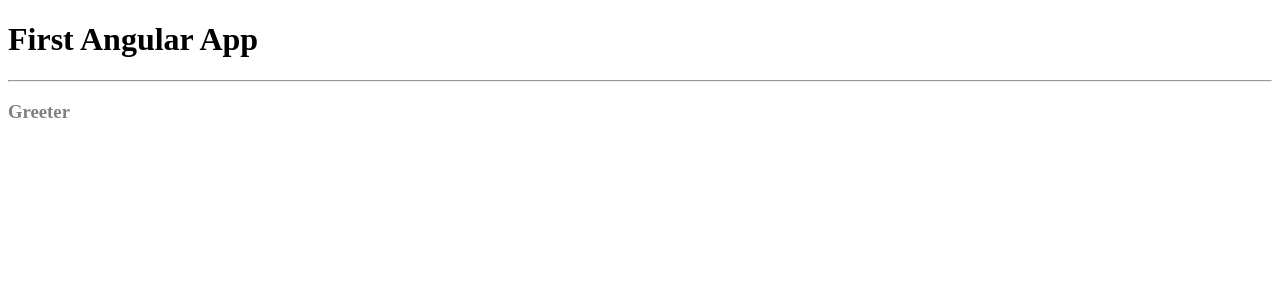
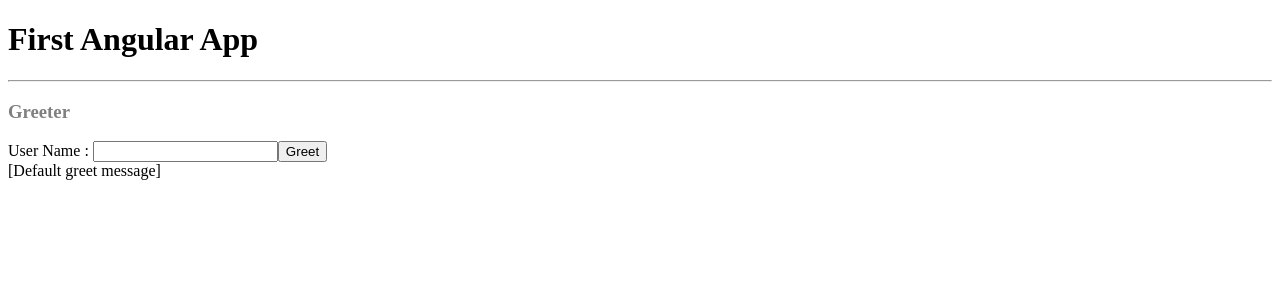
Before and after one commit to karthiklal/Shell-Angular-Jan-2022, an Angular app in the folder first-app/: page / in a window 1280 px wide. Shown: the top 300 px of the page. Built offline with nearby package versions, Linux system fonts and the light colour scheme.

Commit message:
responding to events

```diff
--- a/first-app/src/app/greeter/greeter.component.html
+++ b/first-app/src/app/greeter/greeter.component.html
@@ -1 +1,5 @@
 <h3>Greeter</h3>
+<label>User Name : </label>
+<input type="text" />
+<button (click)="onBtnGreetClick()">Greet</button>
+<div>{{message}}</div>
--- a/first-app/src/app/greeter/greeter.component.ts
+++ b/first-app/src/app/greeter/greeter.component.ts
@@ -6,5 +6,9 @@ import { Component } from "@angular/core";
     styleUrls : ['greeter.component.css']
 })
 export class GreeterComponent{
+    message : string = '[Default greet message]';
 
+    onBtnGreetClick(){
+        this.message = 'greet button clicked';
+    }
 }
```
